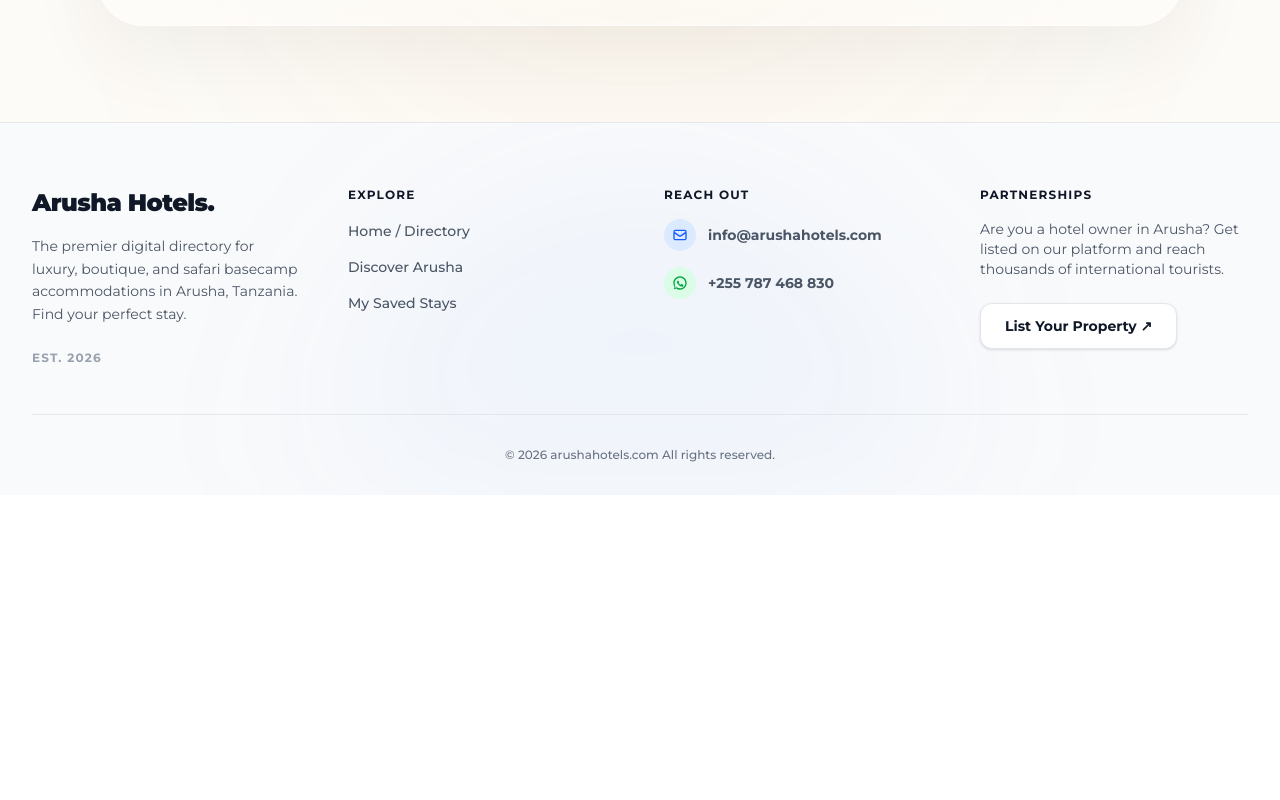
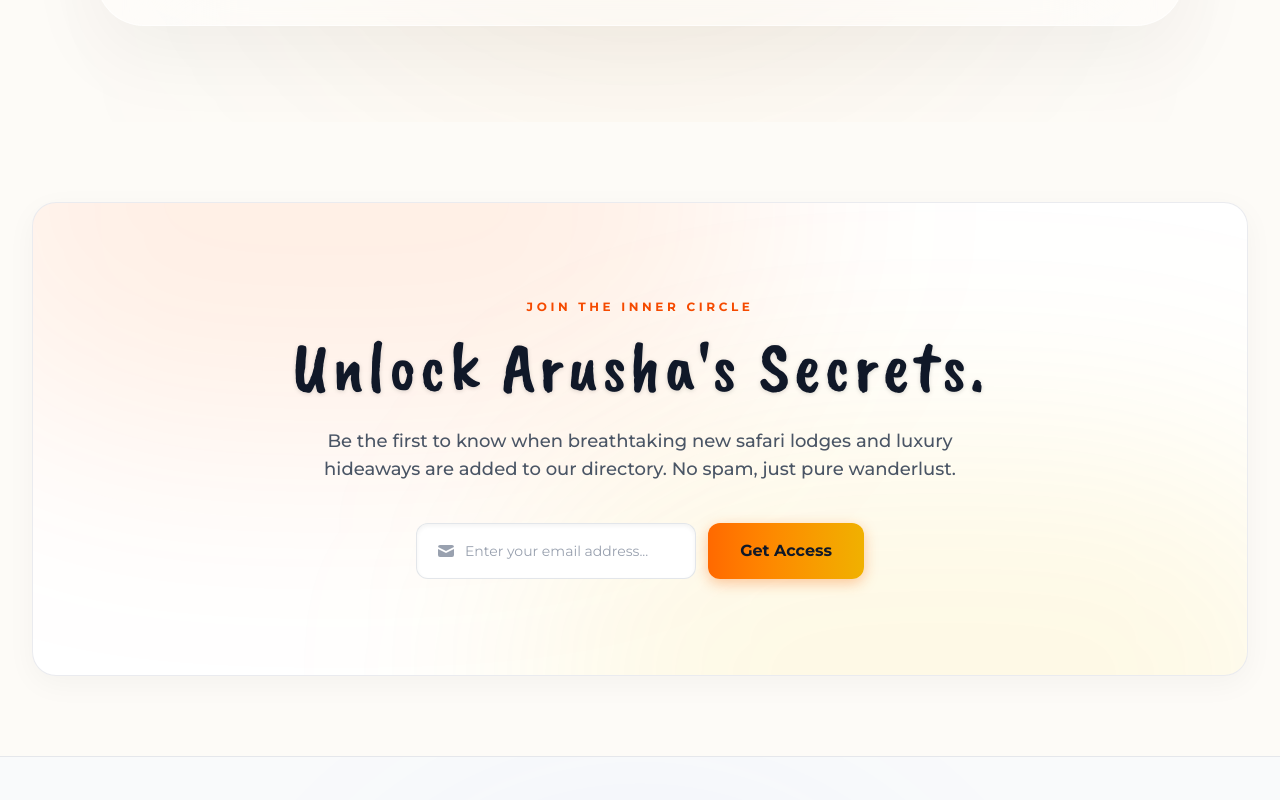
Before and after one commit to Nelly255/arusha-hotels, a Next.js app: page /explore in a window 1280 px wide. Shown: the part 2740-3540 px from the top of the page. Before the commit the page ends 3235 px from the top, so only its background shows below. Built offline with nearby package versions, Linux system fonts and the light colour scheme; no server answers; the database is empty.

Commit message:
feat: added premium animated newsletter and polished light/dark footer

```diff
--- a/app/layout.tsx
+++ b/app/layout.tsx
@@ -22,7 +22,7 @@ export const metadata: Metadata = {
 
   // --- THIS ADDS YOUR LOGO TO THE BROWSER TAB ---
   icons: {
-    icon: '/favicon.ico',
+    icon: '/icon.png',
     apple: '/apple-touch-icon.png',
   },
 
--- a/components/Footer.tsx
+++ b/components/Footer.tsx
@@ -3,6 +3,7 @@
 import Link from "next/link";
 import { useState } from "react";
 import { supabase } from "../lib/supabase";
+import Newsletter from "./Newsletter"; // 🚀 IMPORTED THE NEWSLETTER HERE 🚀
 
 export default function Footer() {
   const [isModalOpen, setIsModalOpen] = useState(false);
@@ -43,25 +44,28 @@ export default function Footer() {
 
   return (
     <>
+      {/* 🚀 THE VIP NEWSLETTER CAPTURE IS NOW GLOBAL 🚀 */}
+      <Newsletter />
+
       <footer className="relative border-t border-gray-200 dark:border-white/10 bg-gray-50 dark:bg-[#050505] pt-16 pb-8 overflow-hidden z-10 transition-colors duration-500">
-        <div className="absolute bottom-0 left-1/2 -translate-x-1/2 w-[40rem] h-[20rem] bg-blue-500/5 dark:bg-blue-600/10 blur-[100px] rounded-t-full pointer-events-none"></div>
+        <div className="absolute bottom-0 left-1/2 -translate-x-1/2 w-[40rem] h-[20rem] bg-blue-500/5 dark:bg-blue-600/10 blur-[100px] rounded-t-full pointer-events-none transition-colors duration-500"></div>
 
         <div className="max-w-[1300px] mx-auto px-6 md:px-8 relative z-10">
-          {/* 🚀 EXPANDED TO 4 COLUMNS 🚀 */}
+
           <div className="grid grid-cols-1 sm:grid-cols-2 lg:grid-cols-4 gap-12 mb-12">
 
             {/* Branding */}
             <div className="lg:col-span-1">
-              <h2 className="text-2xl font-black text-gray-900 dark:text-white mb-4 tracking-tight">Arusha Hotels.</h2>
-              <p className="text-gray-600 dark:text-white/50 text-sm leading-relaxed mb-6 max-w-sm">
+              <h2 className="text-2xl font-black text-gray-900 dark:text-white mb-4 tracking-tight transition-colors duration-500">Arusha Hotels.</h2>
+              <p className="text-gray-600 dark:text-white/50 text-sm leading-relaxed mb-6 max-w-sm transition-colors duration-500">
                 The premier digital directory for luxury, boutique, and safari basecamp accommodations in Arusha, Tanzania. Find your perfect stay.
               </p>
-              <p className="text-gray-400 dark:text-white/30 text-xs font-bold uppercase tracking-widest">Est. 2026</p>
+              <p className="text-gray-400 dark:text-white/30 text-xs font-bold uppercase tracking-widest transition-colors duration-500">Est. 2026</p>
             </div>
 
             {/* Explore Links */}
             <div>
-              <h3 className="text-gray-900 dark:text-white font-bold mb-4 uppercase tracking-widest text-xs">Explore</h3>
+              <h3 className="text-gray-900 dark:text-white font-bold mb-4 uppercase tracking-widest text-xs transition-colors duration-500">Explore</h3>
               <ul className="space-y-3">
                 <li><Link href="/" className="text-gray-600 dark:text-white/60 hover:text-blue-600 dark:hover:text-blue-400 transition-colors text-sm font-medium">Home / Directory</Link></li>
                 <li><Link href="/explore" className="text-gray-600 dark:text-white/60 hover:text-orange-500 dark:hover:text-orange-400 transition-colors text-sm font-medium">Discover Arusha</Link></li>
@@ -69,9 +73,9 @@ export default function Footer() {
               </ul>
             </div>
 
-            {/* 🚀 NEW CONTACT SECTION 🚀 */}
+            {/* Contact Section */}
             <div>
-              <h3 className="text-gray-900 dark:text-white font-bold mb-4 uppercase tracking-widest text-xs">Reach Out</h3>
+              <h3 className="text-gray-900 dark:text-white font-bold mb-4 uppercase tracking-widest text-xs transition-colors duration-500">Reach Out</h3>
               <ul className="space-y-4">
                 <li>
                   <a href="mailto:info@arushahotels.com" className="group flex items-center gap-3">
@@ -94,21 +98,22 @@ export default function Footer() {
 
             {/* Partnerships */}
             <div>
-              <h3 className="text-gray-900 dark:text-white font-bold mb-4 uppercase tracking-widest text-xs">Partnerships</h3>
-              <p className="text-gray-600 dark:text-white/50 text-sm mb-6">
+              <h3 className="text-gray-900 dark:text-white font-bold mb-4 uppercase tracking-widest text-xs transition-colors duration-500">Partnerships</h3>
+              <p className="text-gray-600 dark:text-white/50 text-sm mb-6 transition-colors duration-500">
                 Are you a hotel owner in Arusha? Get listed on our platform and reach thousands of international tourists.
               </p>
+              {/* 🚀 UPGRADED: Premium architectural shadow and refined border 🚀 */}
               <button
                 onClick={() => setIsModalOpen(true)}
-                className="inline-block bg-white dark:bg-white/10 hover:bg-gray-100 dark:hover:bg-white/20 border border-gray-200 dark:border-white/10 text-gray-900 dark:text-white px-6 py-3 rounded-xl text-sm font-bold transition-all shadow-sm dark:shadow-lg active:scale-95"
+                className="inline-block bg-white dark:bg-white/10 hover:bg-gray-50 dark:hover:bg-white/20 border border-gray-200/80 dark:border-white/10 text-gray-900 dark:text-white px-6 py-3 rounded-xl text-sm font-bold transition-all shadow-[0_4px_14px_rgba(0,0,0,0.03)] dark:shadow-lg active:scale-95"
               >
                 List Your Property ↗
               </button>
             </div>
           </div>
 
-          <div className="border-t border-gray-200 dark:border-white/10 pt-8 flex flex-col justify-center items-center gap-4">
-            <p className="text-gray-500 dark:text-white/30 text-xs font-medium text-center">
+          <div className="border-t border-gray-200 dark:border-white/10 pt-8 flex flex-col justify-center items-center gap-4 transition-colors duration-500">
+            <p className="text-gray-500 dark:text-white/30 text-xs font-medium text-center transition-colors duration-500">
               © {new Date().getFullYear()} arushahotels.com All rights reserved.
             </p>
           </div>
--- /dev/null
+++ b/components/Newsletter.tsx
@@ -0,0 +1,121 @@
+"use client";
+
+import { useState } from "react";
+import { supabase } from "../lib/supabase";
+import { Caveat_Brush } from "next/font/google";
+
+const brushFont = Caveat_Brush({
+  weight: '400',
+  subsets: ['latin']
+});
+
+export default function Newsletter() {
+  const [email, setEmail] = useState("");
+  const [status, setStatus] = useState<"idle" | "loading" | "success" | "error">("idle");
+  const [errorMessage, setErrorMessage] = useState("");
+
+  const handleSubscribe = async (e: React.FormEvent) => {
+    e.preventDefault();
+
+    if (!email) return;
+    setStatus("loading");
+    setErrorMessage("");
+
+    try {
+      const { error } = await supabase
+        .from('subscribers')
+        .insert([{ email }]);
+
+      if (error) {
+        if (error.code === '23505') {
+          throw new Error("You're already on the VIP list!");
+        }
+        throw new Error("Something went wrong. Please try again.");
+      }
+
+      setStatus("success");
+      setEmail("");
+    } catch (error: any) {
+      console.error("Subscription error:", error);
+      setStatus("error");
+      setErrorMessage(error.message || "Failed to subscribe.");
+    }
+  };
+
+  return (
+    // 🚀 ADDED: animate-fade-in so it floats in beautifully on load/scroll 🚀
+    <section className="relative w-full max-w-[1920px] mx-auto px-4 md:px-8 py-20 z-10 animate-fade-in transition-colors duration-500">
+
+      {/* 🚀 ADDED: hover:scale-[1.01] and hover shadows for that smooth interactive feel 🚀 */}
+      <div className="relative rounded-2xl md:rounded-3xl overflow-hidden bg-white dark:bg-[#0a0a0a] border border-gray-200/80 dark:border-gray-800/60 shadow-[0_8px_30px_rgba(0,0,0,0.04)] dark:shadow-2xl hover:shadow-[0_8px_40px_rgba(0,0,0,0.08)] dark:hover:shadow-[0_8px_40px_rgba(255,255,255,0.03)] transform hover:scale-[1.01] transition-all duration-700 ease-out">
+
+        {/* Background Glow Effects */}
+        <div className="absolute top-0 left-0 w-full h-full overflow-hidden pointer-events-none">
+          <div className="absolute -top-[50%] -left-[10%] w-[70%] h-[100%] bg-orange-500/10 dark:bg-orange-600/10 blur-[100px] md:blur-[120px] rounded-full mix-blend-multiply dark:mix-blend-screen transition-colors duration-500"></div>
+          <div className="absolute -bottom-[50%] -right-[10%] w-[70%] h-[100%] bg-yellow-400/10 dark:bg-yellow-500/10 blur-[100px] md:blur-[120px] rounded-full mix-blend-multiply dark:mix-blend-screen transition-colors duration-500"></div>
+        </div>
+
+        <div className="relative z-10 px-6 py-16 md:py-24 max-w-4xl mx-auto text-center flex flex-col items-center">
+
+          <h2 className="text-xs font-bold text-orange-600 dark:text-orange-400 uppercase tracking-[0.3em] mb-4">
+            Join The Inner Circle
+          </h2>
+
+          <h3 className={`${brushFont.className} text-5xl md:text-7xl text-gray-900 dark:text-white tracking-wider mb-6 drop-shadow-sm dark:drop-shadow-md transition-colors duration-500`}>
+            Unlock Arusha's Secrets.
+          </h3>
+
+          <p className="text-gray-600 dark:text-gray-400 text-base md:text-lg mb-10 max-w-2xl font-medium transition-colors duration-500">
+            Be the first to know when breathtaking new safari lodges and luxury hideaways are added to our directory. No spam, just pure wanderlust.
+          </p>
+
+          {status === "success" ? (
+            <div className="bg-green-50 dark:bg-green-500/10 border border-green-200 dark:border-green-500/30 text-green-700 dark:text-green-400 px-8 py-6 rounded-2xl flex flex-col items-center gap-3 animate-fade-in w-full max-w-md transition-colors duration-500">
+              <svg xmlns="http://www.w3.org/2000/svg" className="h-12 w-12" fill="none" viewBox="0 0 24 24" stroke="currentColor" strokeWidth={2}>
+                <path strokeLinecap="round" strokeLinejoin="round" d="M9 12l2 2 4-4m6 2a9 9 0 11-18 0 9 9 0 0118 0z" />
+              </svg>
+              <p className="font-bold text-lg">Welcome to the club!</p>
+              <p className="text-sm text-green-600/80 dark:text-green-500/80">Keep an eye on your inbox.</p>
+            </div>
+          ) : (
+            <form onSubmit={handleSubscribe} className="w-full max-w-md relative flex flex-col sm:flex-row gap-3">
+              <div className="relative flex-grow">
+                <div className="absolute inset-y-0 left-0 pl-5 flex items-center pointer-events-none text-gray-400 dark:text-gray-500">
+                  <svg xmlns="http://www.w3.org/2000/svg" className="h-5 w-5" viewBox="0 0 20 20" fill="currentColor">
+                    <path d="M2.003 5.884L10 9.882l7.997-3.998A2 2 0 0016 4H4a2 2 0 00-1.997 1.884z" />
+                    <path d="M18 8.118l-8 4-8-4V14a2 2 0 002 2h12a2 2 0 002-2V8.118z" />
+                  </svg>
+                </div>
+                <input
+                  type="email"
+                  required
+                  placeholder="Enter your email address..."
+                  value={email}
+                  onChange={(e) => setEmail(e.target.value)}
+                  disabled={status === "loading"}
+                  className="w-full h-14 bg-white dark:bg-white/5 border border-gray-300/60 dark:border-white/10 text-gray-900 dark:text-white rounded-xl pl-12 pr-4 text-sm focus:outline-none focus:border-orange-500/50 focus:bg-gray-50 dark:focus:bg-white/10 transition-all placeholder-gray-400 disabled:opacity-50 shadow-inner dark:shadow-none"
+                />
+              </div>
+              <button
+                type="submit"
+                disabled={status === "loading"}
+                className="h-14 bg-gradient-to-r from-orange-500 to-yellow-500 hover:from-orange-400 hover:to-yellow-400 text-gray-900 font-bold px-8 rounded-xl shadow-[0_4px_14px_0_rgba(249,115,22,0.39)] hover:shadow-[0_6px_20px_rgba(249,115,22,0.23)] hover:scale-[1.02] active:scale-95 transition-all disabled:opacity-70 disabled:cursor-not-allowed flex items-center justify-center min-w-[140px]"
+              >
+                {status === "loading" ? (
+                  <div className="animate-spin rounded-full h-5 w-5 border-t-2 border-b-2 border-gray-900"></div>
+                ) : (
+                  "Get Access"
+                )}
+              </button>
+            </form>
+          )}
+
+          {status === "error" && (
+            <p className="mt-4 text-red-500 dark:text-red-400 text-sm font-medium animate-fade-in">{errorMessage}</p>
+          )}
+
+        </div>
+      </div>
+    </section>
+  );
+}
```
